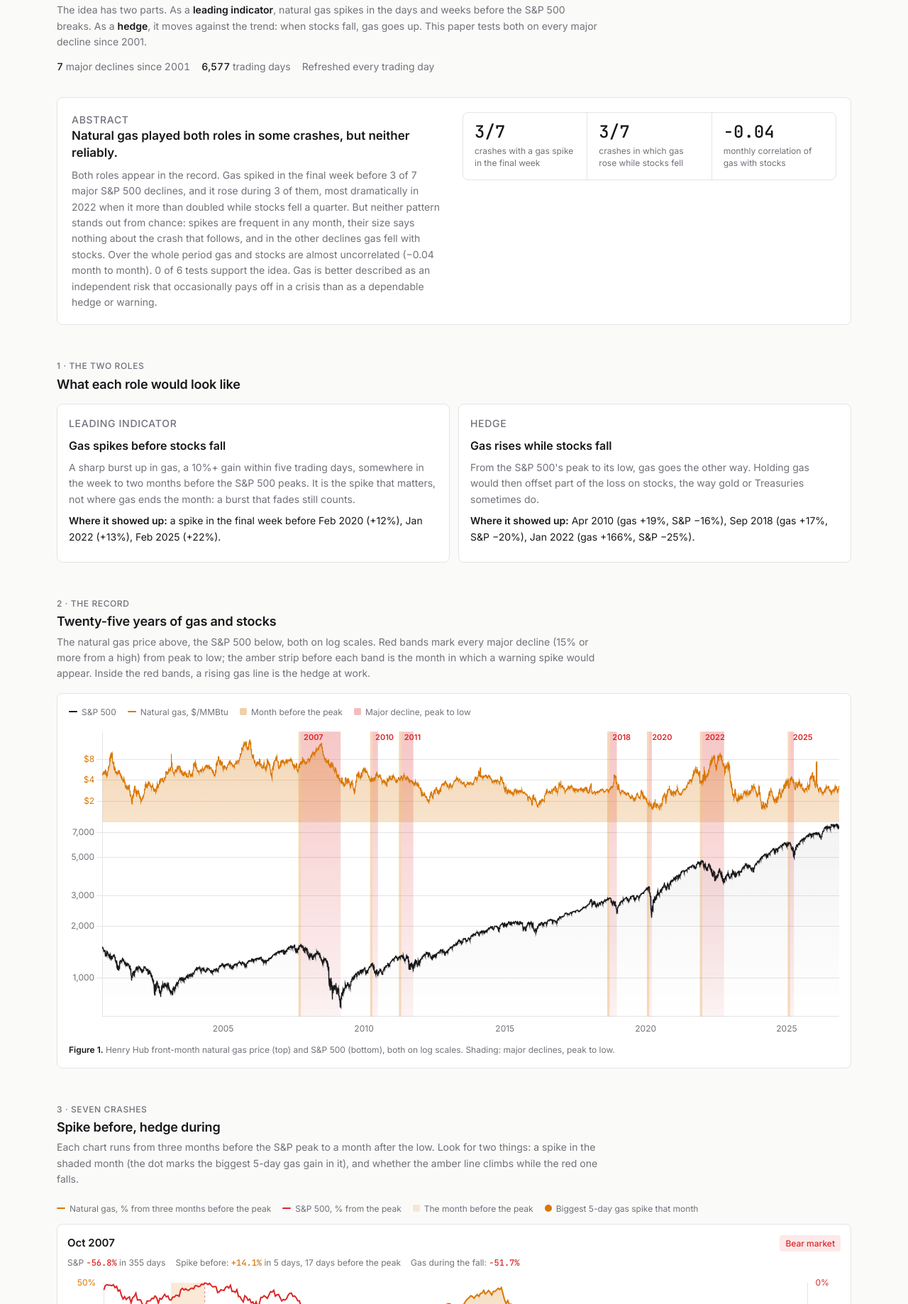
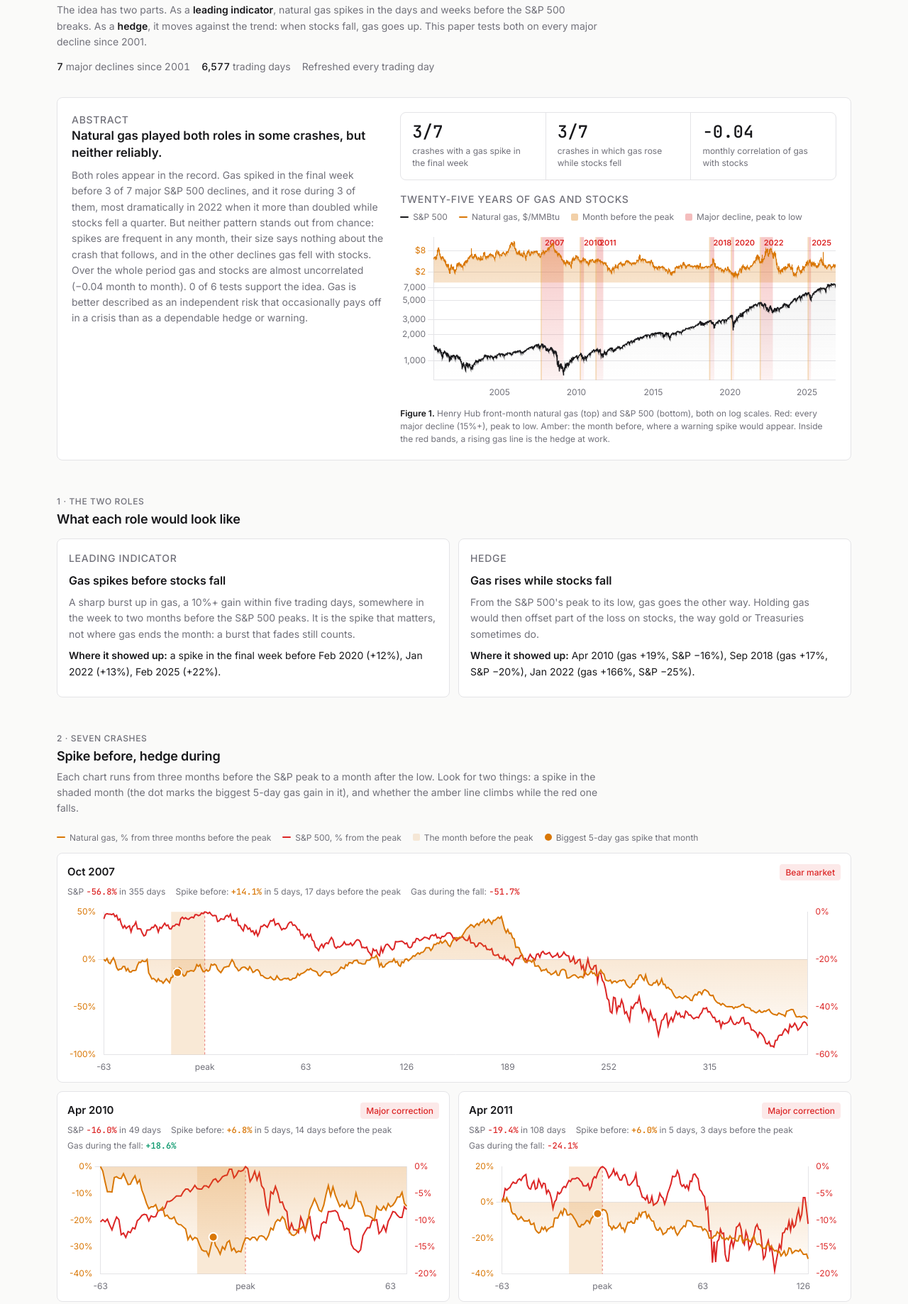
Before and after one commit to kaloyantosev/natgas-shock, a plain HTML site: page index.html in a window 1280 px wide. Shown: the part 190-2028 px from the top of the page at 71% size. Drawn offline with nearby package versions, Linux system fonts and the light colour scheme.

Commit message:
Move the 25-year chart into the abstract
Fills the empty space under the three headline numbers with the gas and
S&P timeline and renumbers the sections that follow.

Co-Authored-By: Claude Opus 5.5 <noreply@anthropic.com>

```diff
--- a/index.html
+++ b/index.html
@@ -33,7 +33,15 @@
         <p class="verdict" id="verdict"></p>
         <p class="muted" id="abstract"></p>
       </div>
-      <div class="stats" id="stats"></div>
+      <div class="abstract-side">
+        <div class="stats" id="stats"></div>
+        <figure class="record">
+          <p class="label">Twenty-five years of gas and stocks</p>
+          <div class="legend" id="legend-timeline"></div>
+          <div class="record-box"><canvas id="timeline" aria-label="Natural gas and S&amp;P 500 since 2001 with major declines shaded"></canvas></div>
+          <figcaption><b>Figure 1.</b> Henry Hub front-month natural gas (top) and S&amp;P 500 (bottom), both on log scales. Red: every major decline (15%+), peak to low. Amber: the month before, where a warning spike would appear. Inside the red bands, a rising gas line is the hedge at work.</figcaption>
+        </figure>
+      </div>
     </div>
 
     <section>
@@ -56,18 +64,7 @@
     </section>
 
     <section>
-      <p class="sec-num">2 · The record</p>
-      <h2>Twenty-five years of gas and stocks</h2>
-      <div class="prose"><p class="muted">The natural gas price above, the S&amp;P 500 below, both on log scales. Red bands mark every major decline (15% or more from a high) from peak to low; the amber strip before each band is the month in which a warning spike would appear. Inside the red bands, a rising gas line is the hedge at work.</p></div>
-      <figure class="fig">
-        <div class="legend" id="legend-timeline"></div>
-        <div class="fig-box tall"><canvas id="timeline" aria-label="Natural gas and S&amp;P 500 since 2001 with major declines shaded"></canvas></div>
-        <figcaption><b>Figure 1.</b> Henry Hub front-month natural gas price (top) and S&amp;P 500 (bottom), both on log scales. Shading: major declines, peak to low.</figcaption>
-      </figure>
-    </section>
-
-    <section>
-      <p class="sec-num">3 · Seven crashes</p>
+      <p class="sec-num">2 · Seven crashes</p>
       <h2>Spike before, hedge during</h2>
       <div class="prose"><p class="muted" id="cases-lead"></p></div>
       <div class="legend" style="margin-top:20px">
@@ -80,7 +77,7 @@
     </section>
 
     <section>
-      <p class="sec-num">4 · Leading indicator</p>
+      <p class="sec-num">3 · Leading indicator</p>
       <h2>How often did gas spike before a crash?</h2>
       <div class="prose"><p class="muted" id="windows-lead"></p></div>
       <figure class="fig">
@@ -95,7 +92,7 @@
     </section>
 
     <section>
-      <p class="sec-num">5 · Hedge</p>
+      <p class="sec-num">4 · Hedge</p>
       <h2>What gas did while stocks fell</h2>
       <div class="prose"><p class="muted" id="hedge-lead"></p></div>
       <figure class="fig">
@@ -105,7 +102,7 @@
     </section>
 
     <section>
-      <p class="sec-num">6 · Size</p>
+      <p class="sec-num">5 · Size</p>
       <h2>Does a bigger spike mean a bigger crash?</h2>
       <div class="prose"><p class="muted" id="scatter-lead"></p></div>
       <figure class="fig">
@@ -115,7 +112,7 @@
     </section>
 
     <section>
-      <p class="sec-num">7 · Real time</p>
+      <p class="sec-num">6 · Real time</p>
       <h2>Could you have traded the warning?</h2>
       <div class="prose"><p class="muted" id="forward-lead"></p></div>
       <figure class="fig">
@@ -125,7 +122,7 @@
     </section>
 
     <section>
-      <p class="sec-num">8 · Verdict</p>
+      <p class="sec-num">7 · Verdict</p>
       <h2>What the evidence supports</h2>
       <table class="score" id="score"></table>
     </section>
--- a/style.css
+++ b/style.css
@@ -77,10 +77,14 @@ h1 em { font-style: normal; color: var(--accent); }
 .byline { margin-top: 12px; font-size: 14px; color: var(--muted); display: flex; gap: 6px 16px; flex-wrap: wrap; font-variant-numeric: tabular-nums; }
 .byline b { color: var(--fg); font-weight: 500; }
 
-.abstract { display: grid; grid-template-columns: 1fr 1fr; gap: 24px; margin-top: 24px; padding: 20px; background: var(--surface); border: 1px solid var(--line); border-radius: 8px; }
+.abstract { display: grid; grid-template-columns: minmax(0, 5fr) minmax(0, 7fr); gap: 24px; margin-top: 24px; padding: 20px; background: var(--surface); border: 1px solid var(--line); border-radius: 8px; }
 .label { font-size: 12px; font-weight: 500; letter-spacing: 0.05em; text-transform: uppercase; color: var(--muted); margin: 0 0 6px; }
 .abstract p { margin: 0; font-size: 14px; }
 .verdict { font-size: 17px !important; font-weight: 600; line-height: 1.4; margin: 0 0 8px !important; }
+.abstract-side { display: flex; flex-direction: column; gap: 16px; min-width: 0; }
+.record { margin: 0; flex: 1; display: flex; flex-direction: column; }
+.record .label { margin-bottom: 4px; }
+.record-box { position: relative; flex: 1; min-height: 240px; }
 .stats { display: grid; grid-template-columns: repeat(3, minmax(0, 1fr)); gap: 1px; background: var(--line); border: 1px solid var(--line); border-radius: 8px; overflow: hidden; align-self: start; }
 .stats div { background: var(--surface); padding: 14px 16px; }
 .stats b { display: block; white-space: nowrap; font-family: var(--mono); font-size: 24px; font-weight: 500; line-height: 1.1; font-variant-numeric: tabular-nums; }
@@ -160,6 +164,7 @@ figcaption b { color: var(--fg); font-weight: 600; }
 
 @media (max-width: 860px) {
   .abstract { grid-template-columns: 1fr; gap: 16px; }
+  .record-box { min-height: 280px; }
   .roles, .cases { grid-template-columns: 1fr; }
   .fig-box, .fig-box.tall { height: 300px; }
   .stats b { font-size: 20px; }
```
